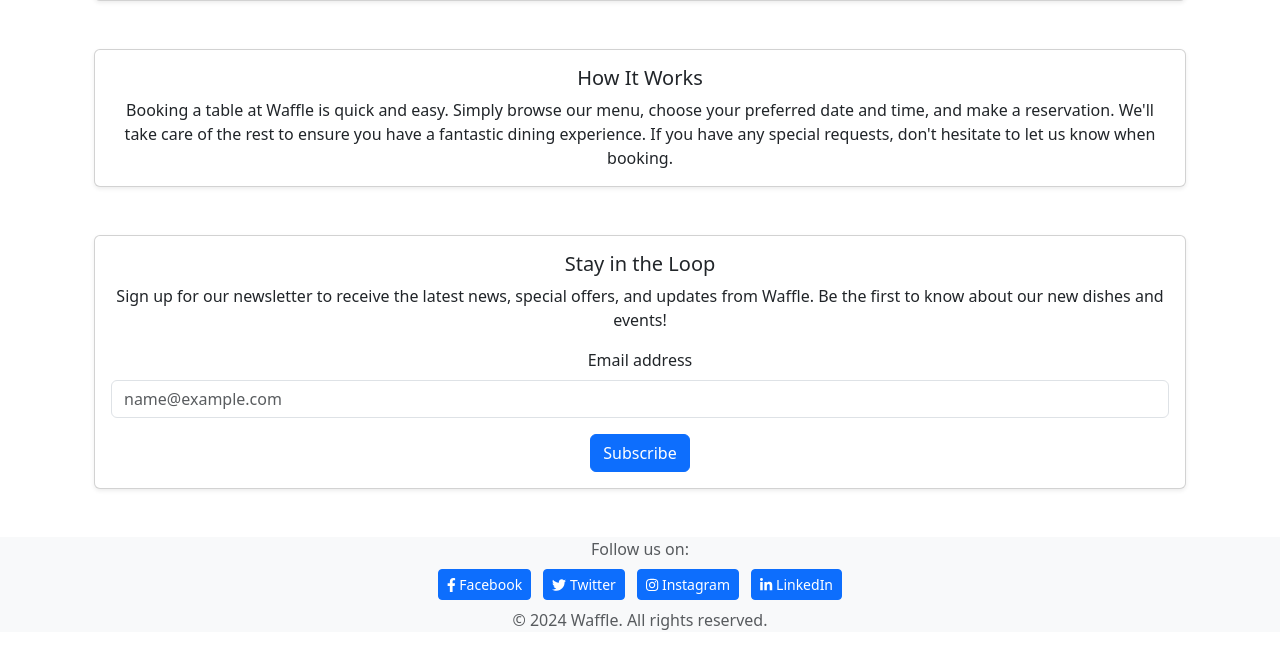
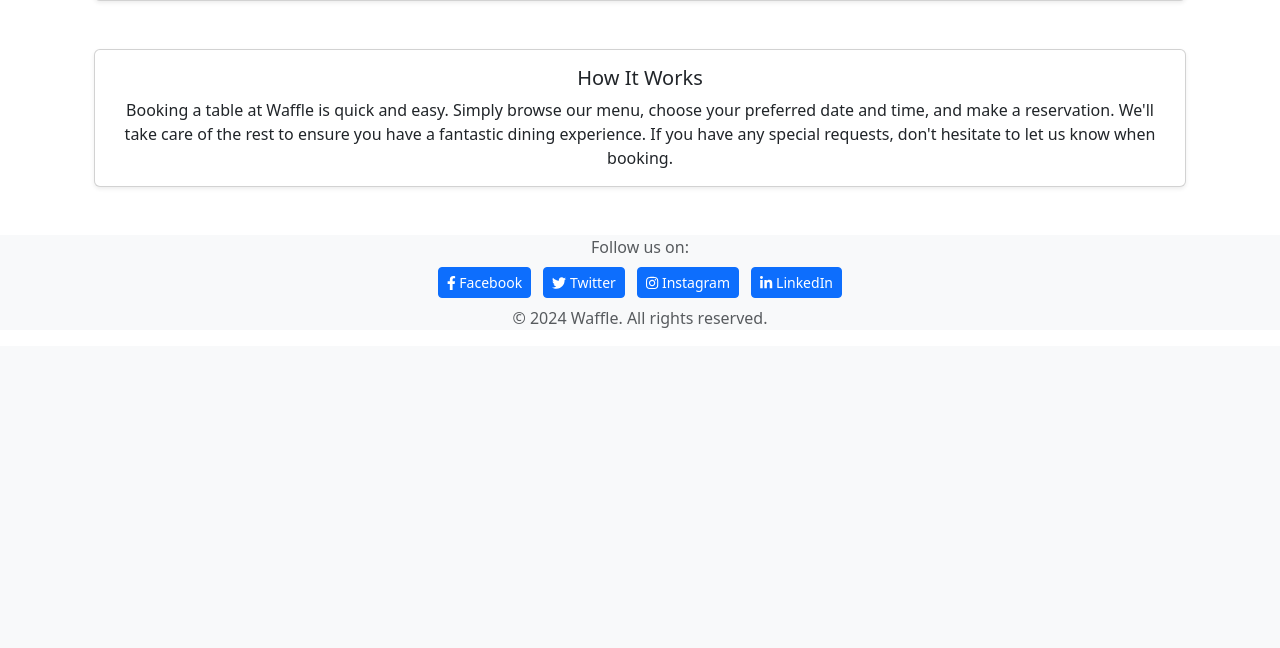
Before and after one commit to OscarBackman92/WafflerestPP4oscar, a Django app: page / in a window 1280 px wide. Shown: the part 850-1498 px from the top of the page. After the commit the page ends 1178 px from the top, so only its background shows below. Run offline with Django 5.2, Linux system fonts and the light colour scheme.

Commit message:
pep8 validation widgets,views, removed newsletter

```diff
--- a/bookings/widgets.py
+++ b/bookings/widgets.py
@@ -1,6 +1,7 @@
 from django import forms
 from django.utils.translation import gettext_lazy as _
 from datetime import datetime, timedelta
+
 
 class TimeSelectWidget(forms.Select):
     def __init__(self, *args, **kwargs):
@@ -13,6 +14,7 @@ class TimeSelectWidget(forms.Select):
         current_time = datetime.strptime('08:00', '%H:%M')
         end_time = datetime.strptime('23:00', '%H:%M')
         while current_time <= end_time:
-            intervals.append((current_time.strftime('%H:%M'), current_time.strftime('%H:%M')))
+            intervals.append((
+                current_time.strftime('%H:%M'), current_time.strftime('%H:%M')))
             current_time += timedelta(minutes=30)
         return intervals
--- a/home/templates/home/home.html
+++ b/home/templates/home/home.html
@@ -63,25 +63,5 @@
         </div>
     </div>
 
-    <!-- Newsletter Signup Section -->
-    <div class="row mt-5">
-        <div class="col">
-            <div class="card shadow-sm">
-                <div class="card-body text-center">
-                    <h5 class="card-title">Stay in the Loop</h5>
-                    <p class="card-text">
-                        Sign up for our newsletter to receive the latest news, special offers, and updates from Waffle. Be the first to know about our new dishes and events!
-                    </p>
-                    <form class="text-center">
-                        <div class="mb-3">
-                            <label for="email" class="form-label">Email address</label>
-                            <input type="email" class="form-control" id="email" placeholder="name@example.com">
-                        </div>
-                        <button type="submit" class="btn btn-primary">Subscribe</button>
-                    </form>
-                </div>
-            </div>
-        </div>
-    </div>
 </div>
 {% endblock %}
```
Also changed, not shown: bookings/tests.py (+1 -8 lines), bookings/views.py (+46 -18 lines), bookings/migrations/0003_subscriber.py (added), bookings/migrations/0004_delete_subscriber.py (added), bookings/models.py (line endings or trailing spaces).
